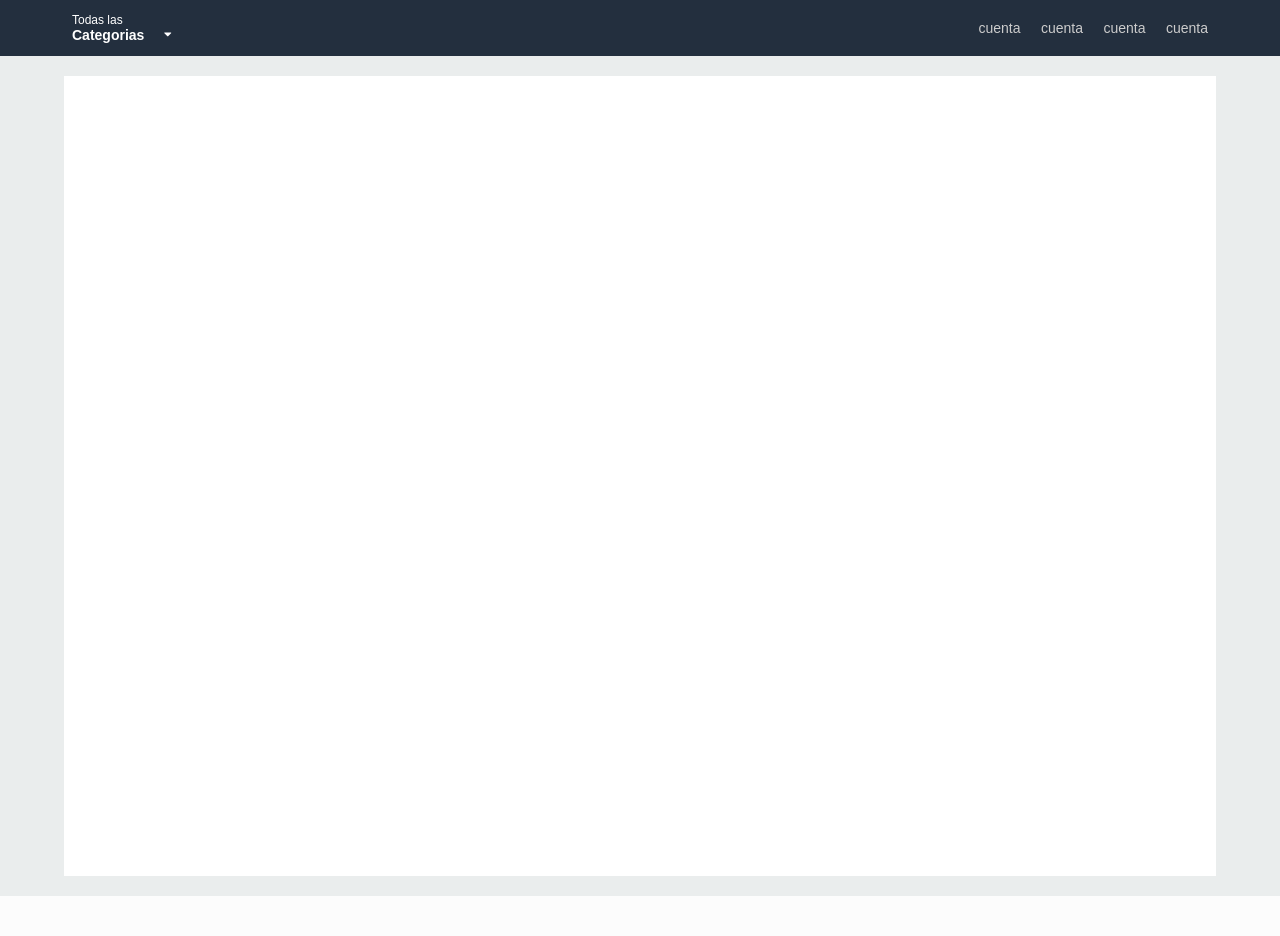
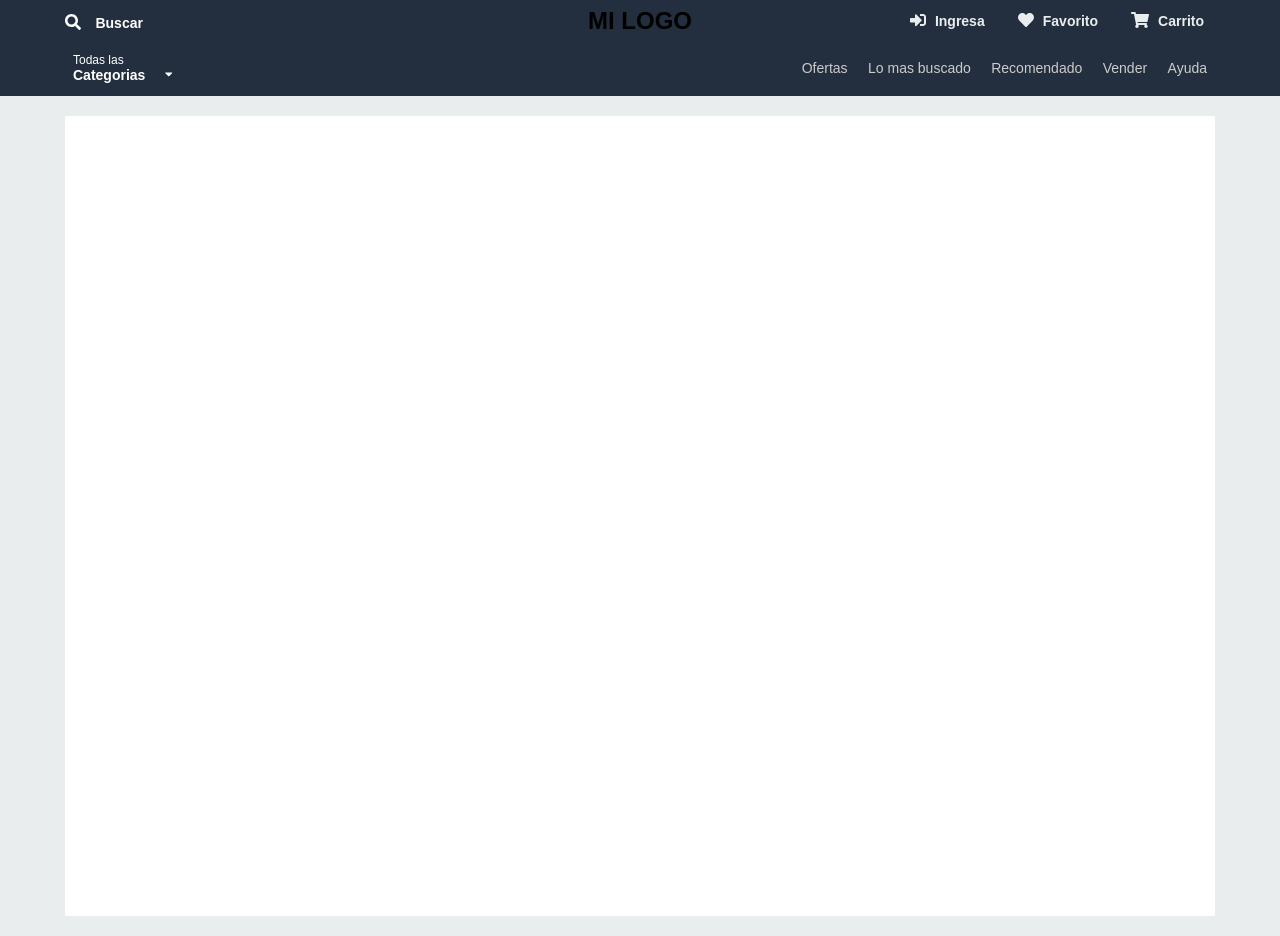
Before and after one commit to davidhfabian/Dazt_E-commerce, a PHP site: page / in a window 1280 px wide. Before the commit the page ends 896 px from the top, so only its background shows below. Run offline with PHP 8.4, Linux system fonts and the light colour scheme; some libraries are stand-ins or nearby versions.

Commit message:
Agrego nav superior : Home

```diff
--- a/index.html
+++ b/index.html
@@ -9,6 +9,43 @@
 </head>
 <body>
     <header>
+        <!---------------NAV LOGO, SEARCH Y LOGIN---------------->
+        <nav class="menu-sup " id="menu-sup">
+            <div class="container">
+                <div class="container-search">
+                    <form action="#" autocomplete="off">
+                        <button type="submit"><i id="search-icon" class="fas fa-search"></i></button>
+                        <input type="text" name="search" id="search" placeholder="Buscar" >
+                    </form>
+
+                </div>
+                <div class="container-logo">
+                    <h1>MI LOGO</h1>
+                </div>
+                <div class="container-singin-cart">
+                    <div class="singin">
+                        <i id="singin-icon" class="fas fa-sign-in-alt"></i>
+                        <span>Ingresa</span>
+                    </div>
+                    <div class="favorite">
+                        <i id="favorite-icon" class="fas fa-heart"></i>
+                        <span>Favorito</span>
+                    </div>
+                    <div class="cart">
+                        <i id="cart-icon" class="fas fa-shopping-cart"></i>
+                        <span>Carrito</span>
+                        <div class="cont-cart">
+                            <span id="cant-cart">1</span>
+                        </div>
+                    </div>
+                </div>
+            </div>
+
+        </nav>
+
+
+
+        <!---------------NAV MENU---------------->
 
         <nav class="menu" id="menu">
 
@@ -24,10 +61,11 @@
                 </div>
 
                 <div class="links">
-                    <a href="#">cuenta</a>
-                    <a href="#">cuenta</a>
-                    <a href="#">cuenta</a>
-                    <a href="#">cuenta</a>
+                    <a href="#">Ofertas</a>
+                    <a href="#">Lo mas buscado</a>
+                    <a href="#">Recomendado</a>
+                    <a href="#">Vender</a>
+                    <a href="#">Ayuda</a>
                 </div>
             </div>
 
@@ -289,9 +327,10 @@
 
         <section id="slider"></section>
 
-    </main>
+</main>
 
     <script src="https://cdnjs.cloudflare.com/ajax/libs/font-awesome/5.10.2/js/all.min.js"></script>
     <script src="scripts/script.js"></script>
+
 </body>
 </html>
--- a/styles/style.css
+++ b/styles/style.css
@@ -11,11 +11,127 @@ body{
 a{
     text-decoration: none;
 }
+input:focus{
+	outline:0px;
+}
 
 /*<<<<<<<<<<<<<<<<<'HEADER'>>>>>>>>>>>>>>>>>*/
+/*<<<<<<<<<<<<<<<<<'NAV LOGO, SEARCH, LOGIN'>>>>>>>>>>>>>>>>>*/
+nav.menu-sup{
+    height: 40px;
+    background: #232f3e;
+}
+nav.menu-sup div.container {
+    display: flex;
+    justify-content: space-between;
+    align-items: center;
+}
+
+/*<<<<<<<<<<<<<<<<<'SEARCH'>>>>>>>>>>>>>>>>>*/
+nav.menu-sup div.container div.container-search{
+    width: 316px;
+    padding: 5px 0px;
+}
+nav.menu-sup div.container div.container-search button{
+    color: white;
+    background: none;
+    border: none;
+}
+nav.menu-sup div.container div.container-search #search-icon{
+    font-size: 16px;
+}
+nav.menu-sup div.container div.container-search input{
+    color: white;
+    background: transparent;
+    border: none;
+    padding: 10px 20px 5px 10px;
+    font-size: 14px;
+    font-weight: bold;
+    cursor: pointer;
+}
+nav.menu-sup div.container div.container-search input:focus{
+    border-bottom: 1px solid #fff;
+    padding: 10px 20px 3px 10px;
+    transition-duration: 2s;
+    transition-timing-function: ease;
+}
+nav.menu-sup div.container div.container-search input::placeholder{
+    color: #fff;
+    font-size: 14px;
+    font-weight: bold;
+}
+/*<<<<<<<<<<<<<<<<<'LOGO'>>>>>>>>>>>>>>>>>*/
 
 
-/*<<<<<<<<<<<<<<<<<'NAV'>>>>>>>>>>>>>>>>>*/
+/*<<<<<<<<<<<<<<<<<'LOGIN - CART'>>>>>>>>>>>>>>>>>*/
+nav.menu-sup div.container div.container-singin-cart{
+
+    width: 316px;
+    padding: 5px 0px;
+    display: flex;
+    justify-content: space-between;
+}
+nav.menu-sup div.container div.container-singin-cart {
+    font-size: 14px;
+    font-weight: bold;
+    color: #eaeded;
+}
+nav.menu-sup div.container div.container-singin-cart  #singin-icon{
+    font-size: 16px;
+    margin-right: 5px;
+}
+nav.menu-sup div.container div.container-singin-cart  #favorite-icon{
+    font-size: 16px;
+    margin-right: 5px;
+}
+nav.menu-sup div.container div.container-singin-cart  #cart-icon{
+    font-size: 16px;
+    margin-right: 5px;
+}
+nav.menu-sup div.container div.container-singin-cart  div.singin{
+    padding: 5px 10px;
+    border-radius: 3px;
+    border: 1px solid transparent;
+    cursor: pointer;
+}
+nav.menu-sup div.container div.container-singin-cart  div.favorite{
+    padding: 5px 10px;
+    border-radius: 3px;
+    border: 1px solid transparent;
+    cursor: pointer;
+}
+nav.menu-sup div.container div.container-singin-cart  div.cart{
+    padding: 5px 10px;
+    border-radius: 3px;
+    border: 1px solid transparent;
+    position: relative;
+    cursor: pointer;
+}
+nav.menu-sup div.container div.container-singin-cart  div.singin:hover{
+    border: 1px solid rgba(255, 255, 255, 0.4);
+}
+nav.menu-sup div.container div.container-singin-cart  div.favorite:hover{
+    border: 1px solid rgba(255, 255, 255, 0.4);
+}
+nav.menu-sup div.container div.container-singin-cart  div.cart:hover{
+    border: 1px solid rgba(255, 255, 255, 0.4);
+}
+nav.menu-sup div.container div.container-singin-cart  div.cart div.cont-cart{
+    background: #fff;
+    color: #000;
+    padding: 0px 3px;
+    text-align: center;
+    font-size: 10px;
+    border-radius: 50%;
+    /* display: inline-block; */
+    display: none;
+    vertical-align: text-top;
+}
+
+
+
+
+/*<<<<<<<<<<<<<<<<<'NAV MENU'>>>>>>>>>>>>>>>>>*/
 
         /*<<<<<<<<<<<<<<<<<'MENU DESPLEGABLE'>>>>>>>>>>>>>>>>>*/
 
@@ -249,7 +365,7 @@ nav.menu  div.grid  div.subcategorias div.galeria-subcategoria a{
 .container{
     margin: 0 auto;
     width: 90%;
-    max-width: 1200px;
+    max-width: 1150px;
 }
 section#slider{
     background-color: #fff;
```
